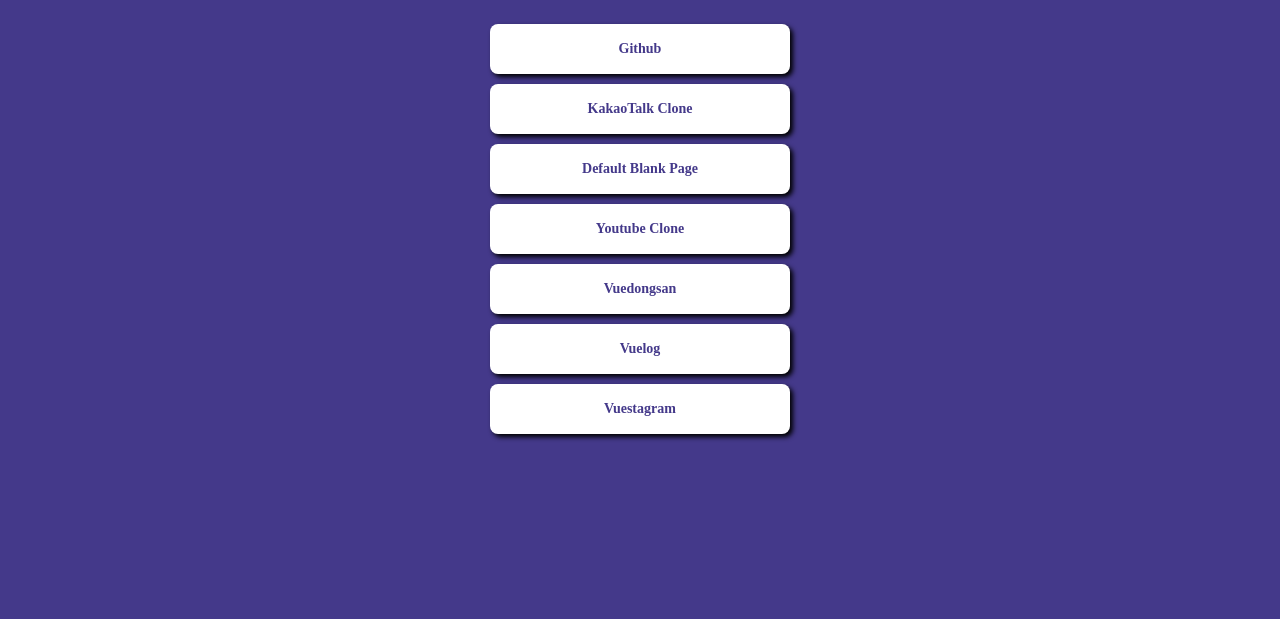
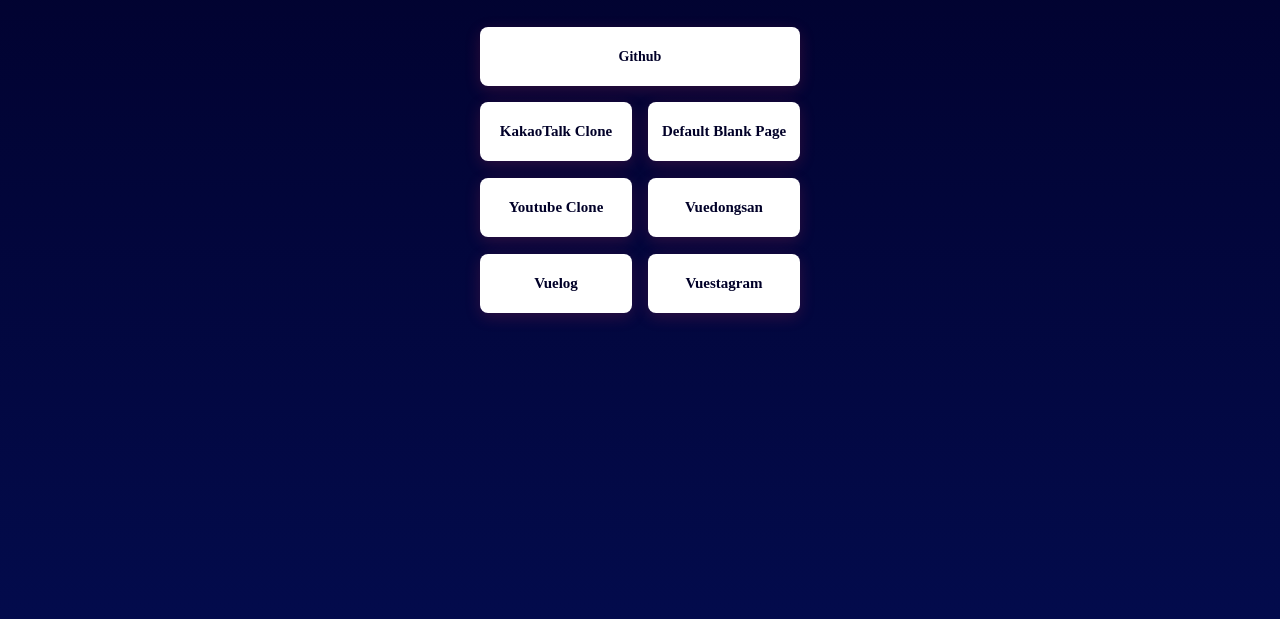
Before and after one commit to PearlKang/profile-link, a plain HTML site: page index.html in a window 1280 px wide. Shown: the part 219-838 px from the top of the page. Before the commit the page ends 800 px from the top, so only its background shows below. Drawn offline with Linux system fonts and the light colour scheme; a web font is replaced by a local one.

Commit message:
2022.06.20

```diff
--- a/index.html
+++ b/index.html
@@ -14,7 +14,8 @@
         font-family: "Pretendard", serif;
       }
       body {
-        background-color: #44398a;
+        background: linear-gradient(180deg, #010028 0%, #030b4c 100%);
+        height: 100vh;
       }
       .profile {
         width: 100px;
@@ -27,13 +28,16 @@
       }
       .main {
         color: white;
-        font-size: 20px;
+        font-size: 22px;
+        size: 20px;
         margin-top: 30px;
         margin-bottom: 10px;
       }
       .sub {
         color: white;
         font-size: 14px;
+        font-weight: 400;
+        size: 14px;
         margin-top: 0px;
         margin-bottom: 30px;
       }
@@ -45,24 +49,45 @@
         justify-content: center;
         align-items: center;
       }
-      .wrap > a {
-        width: 300px;
-        height: 50px;
+      .bigbutton {
+        width: 320px;
+        height: 59px;
+        border-radius: 8px;
         background-color: white;
-        border-radius: 8px;
-        margin-bottom: 10px;
+        margin-bottom: 16px;
         font-size: 14px;
         font-weight: bold;
-        color: #44398a;
+        color: #010028;
         display: flex;
         flex-direction: column;
         justify-content: center;
         align-items: center;
         text-decoration: none;
-        box-shadow: 3px 3px 5px 0px black;
+        box-shadow: 0px 4px 16px rgba(232, 52, 78, 0.2);
+      }
+      .buttons > a {
+        width: 152px;
+        height: 59px;
+        border-radius: 8px;
+        font-size: 15px;
+        font-weight: bold;
+        color: #010028;
+        display: flex;
+        flex-direction: row;
+        justify-content: center;
+        align-items: center;
+        text-decoration: none;
+        box-shadow: 0px 4px 16px rgba(232, 52, 78, 0.2);
+        margin: 0px 8px 17px 8px;
+      }
+      .btn-color {
+        background-color: white;
+      }
+      .buttons {
+        display: flex;
       }
       .wrap > a:hover {
-        background-color: #f2f2f2;
+        background-color: #d2d2d2;
       }
     </style>
   </head>
@@ -71,21 +96,54 @@
       <div class="profile"></div>
       <h1 class="main">BenKang</h1>
       <p class="sub">rksk1588@gmail.com</p>
-      <a target="_blank" href="https://www.github.com/pearlkang">Github</a>
-      <a target="_blank" href="https://pearlkang.github.io/kokoa-clone-2020"
+      <a
+        class="bigbutton"
+        target="_blank"
+        href="https://www.github.com/pearlkang"
+        >Github</a
+      >
+      <div class="buttons">
+        <a
+          class="btn-color"
+          target="_blank"
+          href="https://pearlkang.github.io/kokoa-clone-2020"
           >KakaoTalk Clone</a
         >
-      <a target="_blank" href="https://pearlkang.github.io/momentum"
+        <a
+          class="btn-color"
+          target="_blank"
+          href="https://pearlkang.github.io/momentum"
           >Default Blank Page</a
         >
-      <a target="_blank" href="https://bentube.herokuapp.com/">Youtube Clone</a>
-      <a target="_blank" href="https://pearlkang.github.io/vuedongsan"
+      </div>
+      <div class="buttons">
+        <a
+          class="btn-color"
+          target="_blank"
+          href="https://bentube.herokuapp.com/"
+          >Youtube Clone</a
+        >
+        <a
+          class="btn-color"
+          target="_blank"
+          href="https://pearlkang.github.io/vuedongsan"
           >Vuedongsan</a
         >
-      <a target="_blank" href="https://pearlkang.github.io/vlog">Vuelog</a>
-      <a target="_blank" href="https://pearlkang.github.io/vuestagram"
+      </div>
+      <div class="buttons">
+        <a
+          class="btn-color"
+          target="_blank"
+          href="https://pearlkang.github.io/vlog"
+          >Vuelog</a
+        >
+        <a
+          class="btn-color"
+          target="_blank"
+          href="https://pearlkang.github.io/vuestagram"
           >Vuestagram</a
         >
       </div>
+    </div>
   </body>
 </html>
```
Lines whose indentation alone changed are shown as unchanged.
